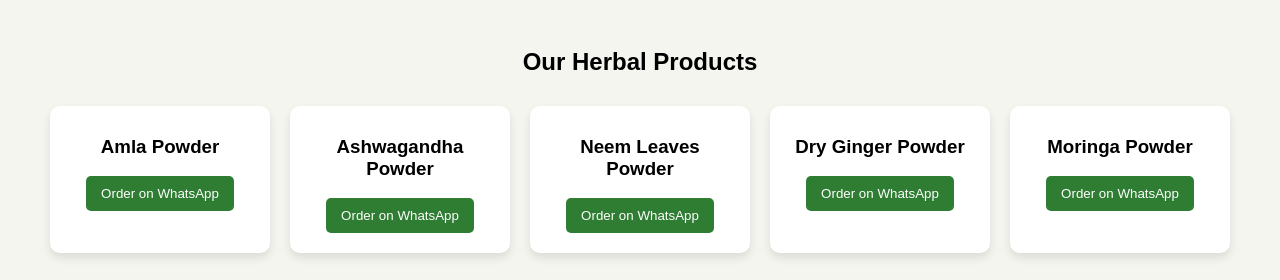
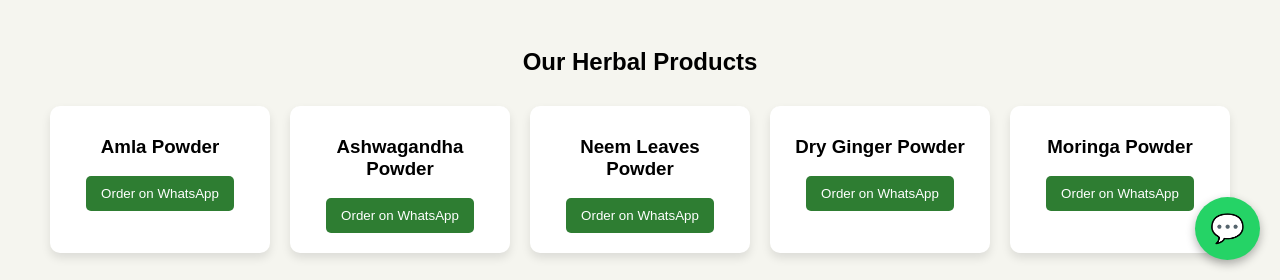
Before and after one commit to saraswathyherbs-spec/saraswathy-herbs, a plain HTML site: page index.html in a window 1280 px wide. Shown: the part 520-800 px from the top of the page. Drawn offline with Linux system fonts and the light colour scheme.

Commit message:
Update index.html

```diff
--- a/index.html
+++ b/index.html
@@ -204,6 +204,33 @@
 
 </footer>
 
+ <a href="https://wa.me/919497092467?text=Hello%20Saraswathy%20Herbs%20I%20want%20to%20know%20about%20your%20herbal%20products"
+target="_blank" class="whatsapp-float">
+
+💬
+
+</a>
+
+<style>
+
+.whatsapp-float{
+position:fixed;
+bottom:20px;
+right:20px;
+background:#25D366;
+color:white;
+font-size:28px;
+padding:15px;
+border-radius:50%;
+text-decoration:none;
+box-shadow:0 4px 10px rgba(0,0,0,0.3);
+}
+
+.whatsapp-float:hover{
+background:#20b954;
+}
+
+</style>
 
 </body>
 </html>
```
